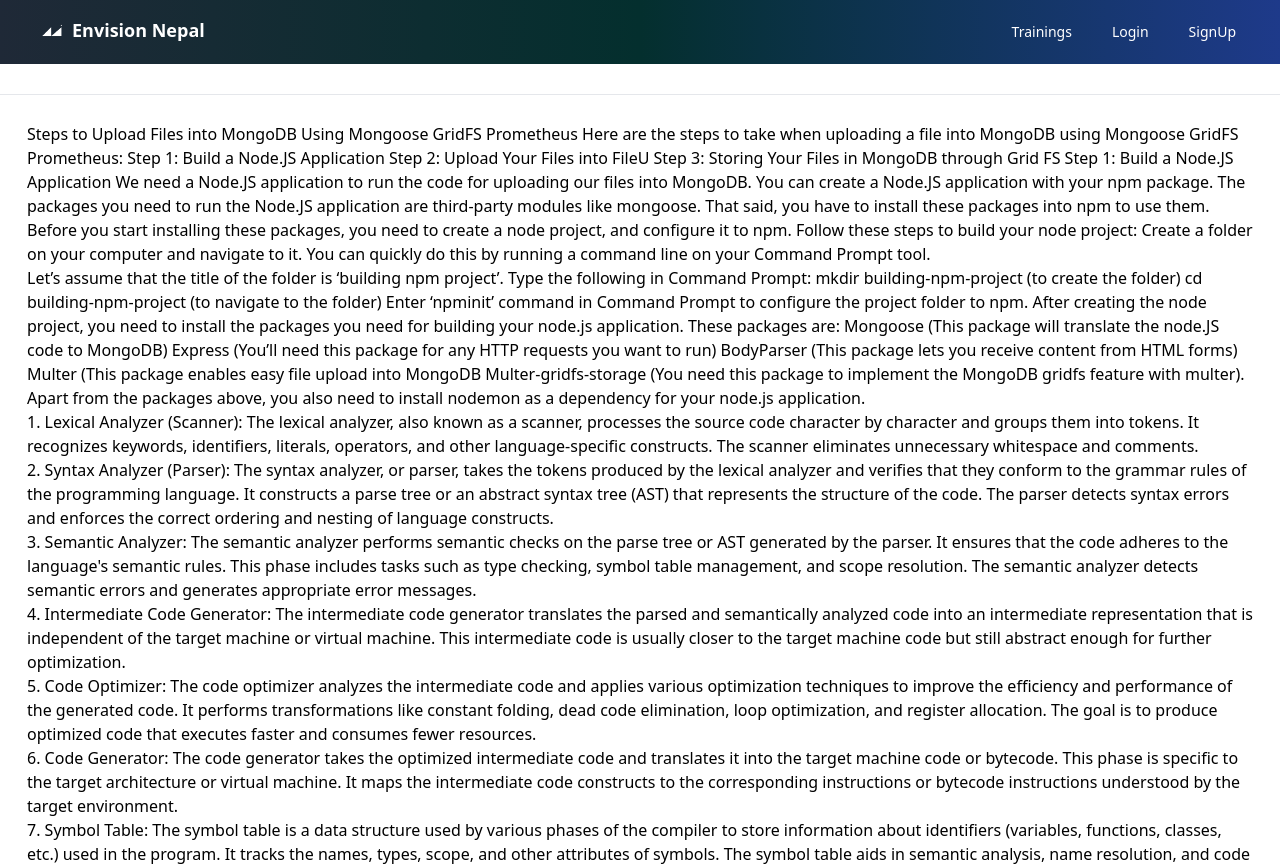
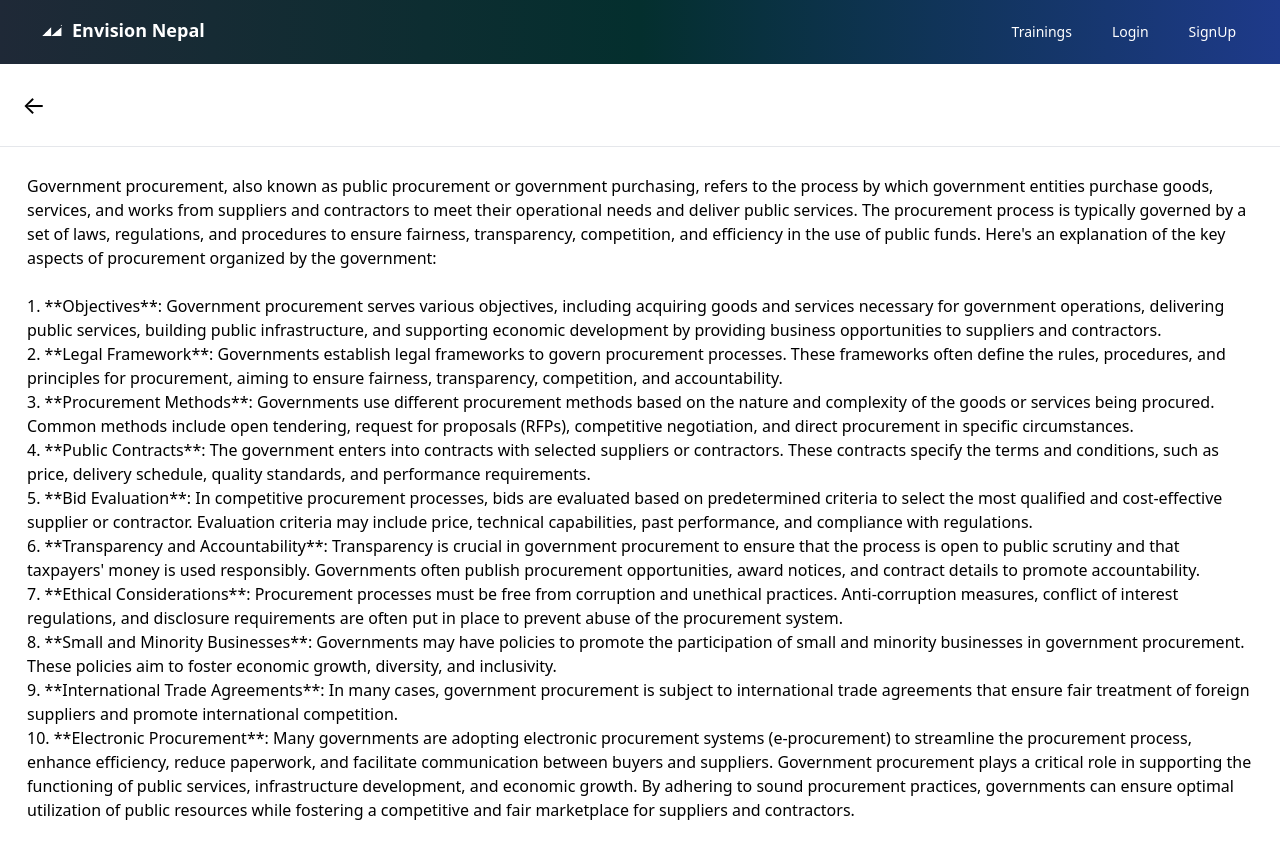
Before and after one commit to Prashan57/Envision-Nepal, a React (Vite) app: page /bidPlacement/1 in a window 1280 px wide. Built offline with nearby package versions, Linux system fonts and the light colour scheme; no server answers.

Commit message:
stylings

```diff
--- a/src/pages/admin/pages/bidsCreated.jsx
+++ b/src/pages/admin/pages/bidsCreated.jsx
@@ -84,7 +84,7 @@ const BidsCreated = () => {
           </div>
           <div style={{ margin: "10px" }}>
             <p style={{ fontSize: "25px", fontWeight: "bold", margin: "10px" }}>
-              Training amount / Bid amount :
+              Training / Bid Security Amount :
             </p>{" "}
             <input
               type="Number"
--- a/src/pages/bidDetails.jsx
+++ b/src/pages/bidDetails.jsx
@@ -54,90 +54,72 @@ const BidDetails = () => {
       </div>
       <hr />
       <div
-        style={{ display: "flex", justifyContent: "center", margin: "30px" }}
+        style={{
+          display: "flex",
+          justifyContent: "center",
+          margin: "30px",
+          marginBottom: "100px",
+        }}
       >
-        Steps to Upload Files into MongoDB Using Mongoose GridFS Prometheus Here
-        are the steps to take when uploading a file into MongoDB using Mongoose
-        GridFS Prometheus: Step 1: Build a Node.JS Application Step 2: Upload
-        Your Files into FileU Step 3: Storing Your Files in MongoDB through Grid
-        FS Step 1: Build a Node.JS Application We need a Node.JS application to
-        run the code for uploading our files into MongoDB. You can create a
-        Node.JS application with your npm package. The packages you need to run
-        the Node.JS application are third-party modules like mongoose. That
-        said, you have to install these packages into npm to use them. Before
-        you start installing these packages, you need to create a node project,
-        and configure it to npm. Follow these steps to build your node project:
-        Create a folder on your computer and navigate to it. You can quickly do
-        this by running a command line on your Command Prompt tool.
-        <br /> Let’s assume that the title of the folder is ‘building npm
-        project’. Type the following in Command Prompt: mkdir
-        building-npm-project (to create the folder) cd building-npm-project (to
-        navigate to the folder) Enter ‘npminit’ command in Command Prompt to
-        configure the project folder to npm. After creating the node project,
-        you need to install the packages you need for building your node.js
-        application. These packages are: Mongoose (This package will translate
-        the node.JS code to MongoDB) Express (You’ll need this package for any
-        HTTP requests you want to run) BodyParser (This package lets you receive
-        content from HTML forms) Multer (This package enables easy file upload
-        into MongoDB Multer-gridfs-storage (You need this package to implement
-        the MongoDB gridfs feature with multer). Apart from the packages above,
-        you also need to install nodemon as a dependency for your node.js
-        application. The structure of a compiler can be divided into several
-        components or phases, each responsible for a specific task in the
-        compilation process. The following is a typical structure of a compiler:
-        <br /> 1. Lexical Analyzer (Scanner): The lexical analyzer, also known
-        as a scanner, processes the source code character by character and
-        groups them into tokens. It recognizes keywords, identifiers, literals,
-        operators, and other language-specific constructs. The scanner
-        eliminates unnecessary whitespace and comments. <br /> 2. Syntax
-        Analyzer (Parser): The syntax analyzer, or parser, takes the tokens
-        produced by the lexical analyzer and verifies that they conform to the
-        grammar rules of the programming language. It constructs a parse tree or
-        an abstract syntax tree (AST) that represents the structure of the code.
-        The parser detects syntax errors and enforces the correct ordering and
-        nesting of language constructs.
-        <br /> 3. Semantic Analyzer: The semantic analyzer performs semantic
-        checks on the parse tree or AST generated by the parser. It ensures that
-        the code adheres to the language's semantic rules. This phase includes
-        tasks such as type checking, symbol table management, and scope
-        resolution. The semantic analyzer detects semantic errors and generates
-        appropriate error messages.
-        <br /> 4. Intermediate Code Generator: The intermediate code generator
-        translates the parsed and semantically analyzed code into an
-        intermediate representation that is independent of the target machine or
-        virtual machine. This intermediate code is usually closer to the target
-        machine code but still abstract enough for further optimization.
-        <br /> 5. Code Optimizer: The code optimizer analyzes the intermediate
-        code and applies various optimization techniques to improve the
-        efficiency and performance of the generated code. It performs
-        transformations like constant folding, dead code elimination, loop
-        optimization, and register allocation. The goal is to produce optimized
-        code that executes faster and consumes fewer resources. <br /> 6. Code
-        Generator: The code generator takes the optimized intermediate code and
-        translates it into the target machine code or bytecode. This phase is
-        specific to the target architecture or virtual machine. It maps the
-        intermediate code constructs to the corresponding instructions or
-        bytecode instructions understood by the target environment.
-        <br /> 7. Symbol Table: The symbol table is a data structure used by
-        various phases of the compiler to store information about identifiers
-        (variables, functions, classes, etc.) used in the program. It tracks the
-        names, types, scope, and other attributes of symbols. The symbol table
-        aids in semantic analysis, name resolution, and code generation. 8.
-        Error Handler: Throughout the compilation process, the compiler checks
-        for errors and generates appropriate error messages when violations of
-        language rules are encountered. The error handler identifies and reports
-        syntax errors, semantic errors, and other issues in the source code.
-        These components work together sequentially, with the output of one
-        phase serving as the input for the next phase, to transform the source
-        code into executable machine code or bytecode. However, it's important
-        to note that the structure of a compiler can vary depending on the
-        specific implementation and requirements of the language being compiled.
+        Government procurement, also known as public procurement or government
+        purchasing, refers to the process by which government entities purchase
+        goods, services, and works from suppliers and contractors to meet their
+        operational needs and deliver public services. The procurement process
+        is typically governed by a set of laws, regulations, and procedures to
+        ensure fairness, transparency, competition, and efficiency in the use of
+        public funds. Here's an explanation of the key aspects of procurement
+        organized by the government: <br />
+        <br />
+        1. **Objectives**: Government procurement serves various objectives,
+        including acquiring goods and services necessary for government
+        operations, delivering public services, building public infrastructure,
+        and supporting economic development by providing business opportunities
+        to suppliers and contractors. <br />
+        2. **Legal Framework**: Governments establish legal frameworks to govern
+        procurement processes. These frameworks often define the rules,
+        procedures, and principles for procurement, aiming to ensure fairness,
+        transparency, competition, and accountability. <br />
+        3. **Procurement Methods**: Governments use different procurement
+        methods based on the nature and complexity of the goods or services
+        being procured. Common methods include open tendering, request for
+        proposals (RFPs), competitive negotiation, and direct procurement in
+        specific circumstances. <br />
+        4. **Public Contracts**: The government enters into contracts with
+        selected suppliers or contractors. These contracts specify the terms and
+        conditions, such as price, delivery schedule, quality standards, and
+        performance requirements. <br />
+        5. **Bid Evaluation**: In competitive procurement processes, bids are
+        evaluated based on predetermined criteria to select the most qualified
+        and cost-effective supplier or contractor. Evaluation criteria may
+        include price, technical capabilities, past performance, and compliance
+        with regulations.
+        <br /> 6. **Transparency and Accountability**: Transparency is crucial
+        in government procurement to ensure that the process is open to public
+        scrutiny and that taxpayers' money is used responsibly. Governments
+        often publish procurement opportunities, award notices, and contract
+        details to promote accountability.
+        <br /> 7. **Ethical Considerations**: Procurement processes must be free
+        from corruption and unethical practices. Anti-corruption measures,
+        conflict of interest regulations, and disclosure requirements are often
+        put in place to prevent abuse of the procurement system.
+        <br /> 8. **Small and Minority Businesses**: Governments may have
+        policies to promote the participation of small and minority businesses
+        in government procurement. These policies aim to foster economic growth,
+        diversity, and inclusivity. <br />
+        9. **International Trade Agreements**: In many cases, government
+        procurement is subject to international trade agreements that ensure
+        fair treatment of foreign suppliers and promote international
+        competition.
+        <br /> 10. **Electronic Procurement**: Many governments are adopting
+        electronic procurement systems (e-procurement) to streamline the
+        procurement process, enhance efficiency, reduce paperwork, and
+        facilitate communication between buyers and suppliers. Government
+        procurement plays a critical role in supporting the functioning of
+        public services, infrastructure development, and economic growth. By
+        adhering to sound procurement practices, governments can ensure optimal
+        utilization of public resources while fostering a competitive and fair
+        marketplace for suppliers and contractors.{" "}
       </div>
-      <div
-        style={{
-          margin: "25px",
-        }}
-      ></div>
     </Layout>
   );
 };
--- a/src/pages/placeBid.jsx
+++ b/src/pages/placeBid.jsx
@@ -28,103 +28,93 @@ const BidPlacement = () => {
 
   return (
     <Layout>
+      <div>
         <div
           style={{
             display: "flex",
-          justifyContent: "center",
+            justifyContent: "space-between",
             fontSize: "25px",
             margin: "15px",
           }}
         >
+          <button
+            style={{ margin: "7px" }}
+            onClick={() => navigate("/trainingList")}
+          >
+            ←
+          </button>
           <b>{data.title}</b>
+          <div></div>
         </div>
         <hr />
         <div
           style={{ display: "flex", justifyContent: "center", margin: "27px" }}
         >
-        Steps to Upload Files into MongoDB Using Mongoose GridFS Prometheus Here
-        are the steps to take when uploading a file into MongoDB using Mongoose
-        GridFS Prometheus: Step 1: Build a Node.JS Application Step 2: Upload
-        Your Files into FileU Step 3: Storing Your Files in MongoDB through Grid
-        FS Step 1: Build a Node.JS Application We need a Node.JS application to
-        run the code for uploading our files into MongoDB. You can create a
-        Node.JS application with your npm package. The packages you need to run
-        the Node.JS application are third-party modules like mongoose. That
-        said, you have to install these packages into npm to use them. Before
-        you start installing these packages, you need to create a node project,
-        and configure it to npm. Follow these steps to build your node project:
-        Create a folder on your computer and navigate to it. You can quickly do
-        this by running a command line on your Command Prompt tool.
-        <br /> Let’s assume that the title of the folder is ‘building npm
-        project’. Type the following in Command Prompt: mkdir
-        building-npm-project (to create the folder) cd building-npm-project (to
-        navigate to the folder) Enter ‘npminit’ command in Command Prompt to
-        configure the project folder to npm. After creating the node project,
-        you need to install the packages you need for building your node.js
-        application. These packages are: Mongoose (This package will translate
-        the node.JS code to MongoDB) Express (You’ll need this package for any
-        HTTP requests you want to run) BodyParser (This package lets you receive
-        content from HTML forms) Multer (This package enables easy file upload
-        into MongoDB Multer-gridfs-storage (You need this package to implement
-        the MongoDB gridfs feature with multer). Apart from the packages above,
-        you also need to install nodemon as a dependency for your node.js
-        application.
-        <br /> 1. Lexical Analyzer (Scanner): The lexical analyzer, also known
-        as a scanner, processes the source code character by character and
-        groups them into tokens. It recognizes keywords, identifiers, literals,
-        operators, and other language-specific constructs. The scanner
-        eliminates unnecessary whitespace and comments. <br /> 2. Syntax
-        Analyzer (Parser): The syntax analyzer, or parser, takes the tokens
-        produced by the lexical analyzer and verifies that they conform to the
-        grammar rules of the programming language. It constructs a parse tree or
-        an abstract syntax tree (AST) that represents the structure of the code.
-        The parser detects syntax errors and enforces the correct ordering and
-        nesting of language constructs.
-        <br /> 3. Semantic Analyzer: The semantic analyzer performs semantic
-        checks on the parse tree or AST generated by the parser. It ensures that
-        the code adheres to the language's semantic rules. This phase includes
-        tasks such as type checking, symbol table management, and scope
-        resolution. The semantic analyzer detects semantic errors and generates
-        appropriate error messages.
-        <br /> 4. Intermediate Code Generator: The intermediate code generator
-        translates the parsed and semantically analyzed code into an
-        intermediate representation that is independent of the target machine or
-        virtual machine. This intermediate code is usually closer to the target
-        machine code but still abstract enough for further optimization.
-        <br /> 5. Code Optimizer: The code optimizer analyzes the intermediate
-        code and applies various optimization techniques to improve the
-        efficiency and performance of the generated code. It performs
-        transformations like constant folding, dead code elimination, loop
-        optimization, and register allocation. The goal is to produce optimized
-        code that executes faster and consumes fewer resources. <br /> 6. Code
-        Generator: The code generator takes the optimized intermediate code and
-        translates it into the target machine code or bytecode. This phase is
-        specific to the target architecture or virtual machine. It maps the
-        intermediate code constructs to the corresponding instructions or
-        bytecode instructions understood by the target environment.
-        <br /> 7. Symbol Table: The symbol table is a data structure used by
-        various phases of the compiler to store information about identifiers
-        (variables, functions, classes, etc.) used in the program. It tracks the
-        names, types, scope, and other attributes of symbols. The symbol table
-        aids in semantic analysis, name resolution, and code generation. 8.
-        Error Handler: Throughout the compilation process, the compiler checks
-        for errors and generates appropriate error messages when violations of
-        language rules are encountered. The error handler identifies and reports
-        syntax errors, semantic errors, and other issues in the source code.
-        These components work together sequentially, with the output of one
-        phase serving as the input for the next phase, to transform the source
-        code into executable machine code or bytecode. However, it's important
-        to note that the structure of a compiler can vary depending on the
-        specific implementation and requirements of the language being compiled.
+          Government procurement, also known as public procurement or government
+          purchasing, refers to the process by which government entities
+          purchase goods, services, and works from suppliers and contractors to
+          meet their operational needs and deliver public services. The
+          procurement process is typically governed by a set of laws,
+          regulations, and procedures to ensure fairness, transparency,
+          competition, and efficiency in the use of public funds. Here's an
+          explanation of the key aspects of procurement organized by the
+          government: <br />
+          <br />
+          1. **Objectives**: Government procurement serves various objectives,
+          including acquiring goods and services necessary for government
+          operations, delivering public services, building public
+          infrastructure, and supporting economic development by providing
+          business opportunities to suppliers and contractors. <br />
+          2. **Legal Framework**: Governments establish legal frameworks to
+          govern procurement processes. These frameworks often define the rules,
+          procedures, and principles for procurement, aiming to ensure fairness,
+          transparency, competition, and accountability. <br />
+          3. **Procurement Methods**: Governments use different procurement
+          methods based on the nature and complexity of the goods or services
+          being procured. Common methods include open tendering, request for
+          proposals (RFPs), competitive negotiation, and direct procurement in
+          specific circumstances. <br />
+          4. **Public Contracts**: The government enters into contracts with
+          selected suppliers or contractors. These contracts specify the terms
+          and conditions, such as price, delivery schedule, quality standards,
+          and performance requirements. <br />
+          5. **Bid Evaluation**: In competitive procurement processes, bids are
+          evaluated based on predetermined criteria to select the most qualified
+          and cost-effective supplier or contractor. Evaluation criteria may
+          include price, technical capabilities, past performance, and
+          compliance with regulations.
+          <br /> 6. **Transparency and Accountability**: Transparency is crucial
+          in government procurement to ensure that the process is open to public
+          scrutiny and that taxpayers' money is used responsibly. Governments
+          often publish procurement opportunities, award notices, and contract
+          details to promote accountability.
+          <br /> 7. **Ethical Considerations**: Procurement processes must be
+          free from corruption and unethical practices. Anti-corruption
+          measures, conflict of interest regulations, and disclosure
+          requirements are often put in place to prevent abuse of the
+          procurement system.
+          <br /> 8. **Small and Minority Businesses**: Governments may have
+          policies to promote the participation of small and minority businesses
+          in government procurement. These policies aim to foster economic
+          growth, diversity, and inclusivity. <br />
+          9. **International Trade Agreements**: In many cases, government
+          procurement is subject to international trade agreements that ensure
+          fair treatment of foreign suppliers and promote international
+          competition.
+          <br /> 10. **Electronic Procurement**: Many governments are adopting
+          electronic procurement systems (e-procurement) to streamline the
+          procurement process, enhance efficiency, reduce paperwork, and
+          facilitate communication between buyers and suppliers. Government
+          procurement plays a critical role in supporting the functioning of
+          public services, infrastructure development, and economic growth. By
+          adhering to sound procurement practices, governments can ensure
+          optimal utilization of public resources while fostering a competitive
+          and fair marketplace for suppliers and contractors.
         </div>
-      <div
-        style={{
-          margin: "25px",
-        }}
-      >
+        <div>
           <br />
           <hr />
-        <div>
+          <div style={{ marginBottom: "60px" }}>
             <button
               style={{
                 fontSize: "12px",
@@ -144,6 +134,7 @@ const BidPlacement = () => {
             </button>
           </div>
         </div>
+      </div>
     </Layout>
   );
 };
```
Lines whose indentation alone changed are shown as unchanged.
